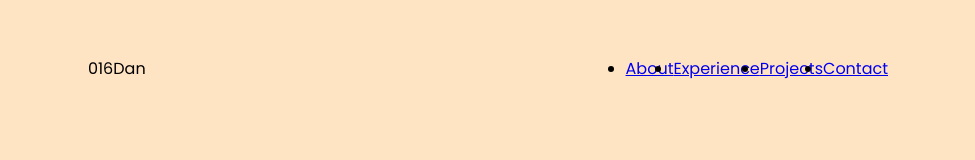
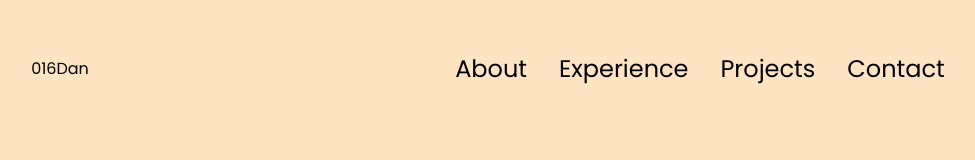
Before and after one commit to 016Dan/WEB-DEV_BSITNS, a plain HTML site: page index.html in a window 1280 px wide. Shown: the whole page, without its empty margins (152-1127 px from the left). Drawn offline with Linux system fonts and the light colour scheme.

Commit message:
Update style.css
nav-links, hover effect, color

```diff
--- a/style.css
+++ b/style.css
@@ -37,3 +37,22 @@ nav {
     align-items: center;
     height: 17vh;
 }
+
+.nav-links {
+    gap: 2rem;
+    list-style: none;
+    font-size: 1.5rem;
+}
+
+a{
+    color: black;
+    text-decoration: none;
+    text-decoration-color: white ;
+}
+
+a:hover {
+    color: gray;
+    text-decoration: underline;
+    text-underline-offset: 1rem;
+    text-decoration-color: rgb(181,181,181);
+}
```
